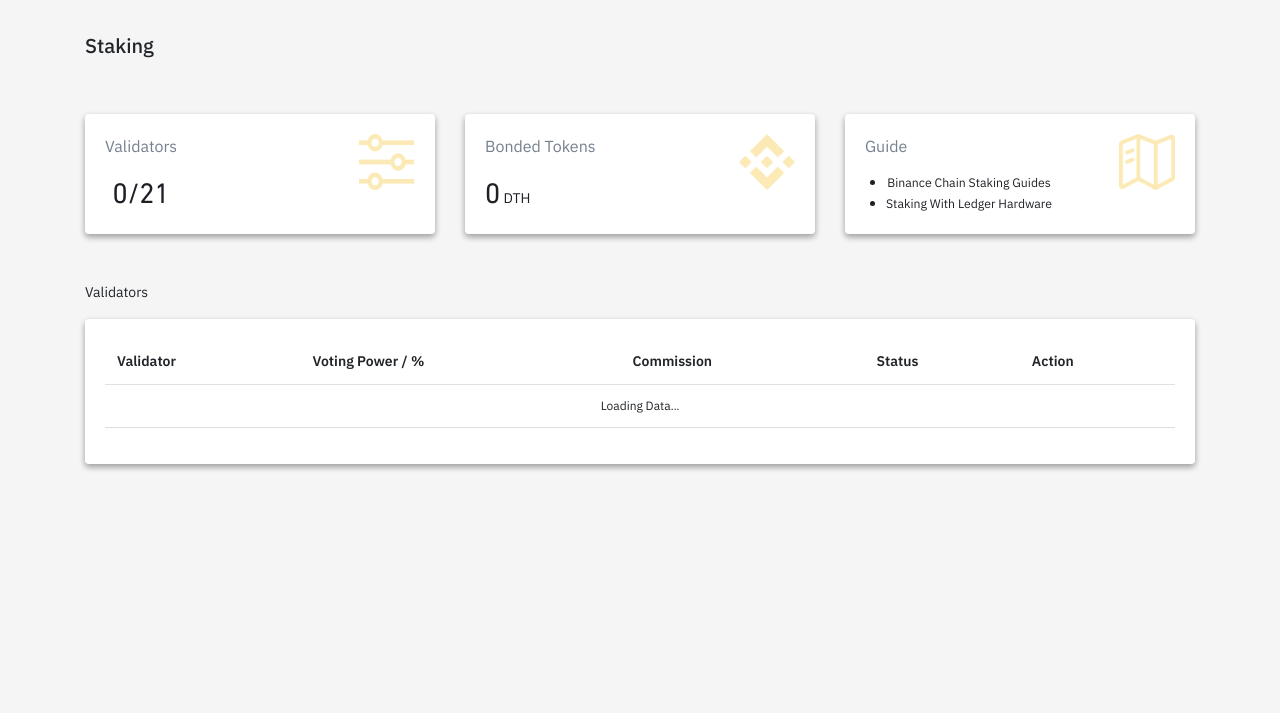
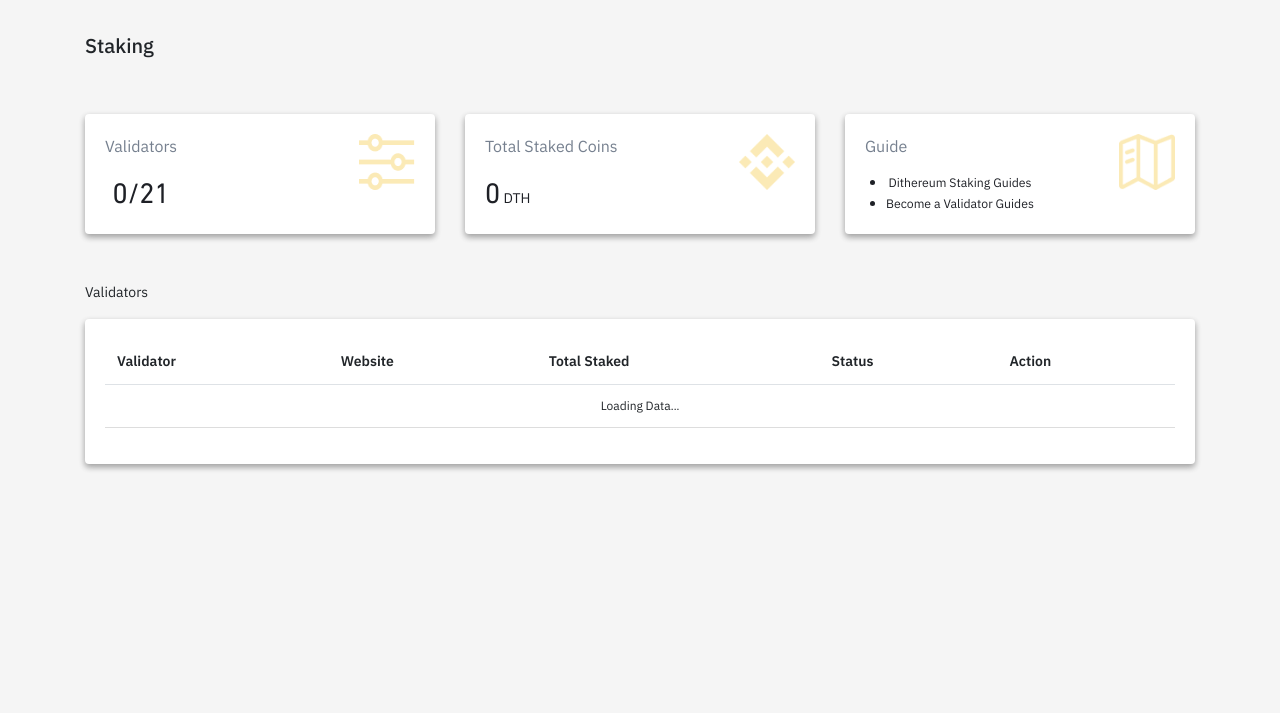
Before and after one commit to Dithereum/staking, a plain HTML site: page index.html in a window 1280 px wide. Shown: the part 87-800 px from the top of the page. Drawn offline with Linux system fonts and the light colour scheme; a script that the page names is missing.

Commit message:
Update index.html

```diff
--- a/index.html
+++ b/index.html
@@ -5,7 +5,7 @@
     <meta http-equiv="X-UA-Compatible" content="IE=edge">
     <meta name="viewport" content="width=device-width, initial-scale=1">
     <link rel="icon" type="image/png" href="assets/img/DithereumIconFavicon.png">
-    <title>Dithereum Block Explorer</title>
+    <title>Dithereum Staking Portal</title>
     <!-- Bootstrap -->
     <link rel="stylesheet" href="assets/css/bootstrap.min.css">
     <link rel="stylesheet" href="assets/css/font-awesome.min.css">
@@ -73,7 +73,7 @@
             <div class="card-body">
               <div class="goprvL">
                 <div class="kVIsOJ">
-                  <div class="hQaNUr text-left">Bonded Tokens</div>
+                  <div class="hQaNUr text-left">Total Staked Coins</div>
                   <div class="kBhogl">
                     <div class="hkxpR">
                       <div class="bvjpaI" id="bondedTokens">0</div>
@@ -96,10 +96,10 @@
                     <div class="jJRopw">
                       <ul class="jMrRlb">
                         <li class="lcsIUM">
-                          <a href="#" target="_blank" class="iVLstj">Binance Chain Staking Guides</a>
+                          <a href="#" target="_blank" class="iVLstj">Dithereum Staking Guides</a>
                         </li>
                         <li class="irAWPz">
-                          <a href="#" target="_blank" class="iVLstj">Staking With Ledger Hardware</a>
+                          <a href="#" target="_blank" class="iVLstj">Become a Validator Guides</a>
                         </li>
                       </ul>
                     </div>
@@ -122,8 +122,9 @@
                       <thead>
                         <tr>
                           <th scope="col">Validator</th>
-                          <th scope="col">Voting Power / %</th>
-                          <th scope="col">Commission</th>
+                          <th scope="col">Website</th>
+                          <th scope="col"> Total Staked </th>
+
 <!--                           <th scope="col">APR</th> -->
                           <th scope="col">Status</th>
                           <th scope="col">Action</th>
```
